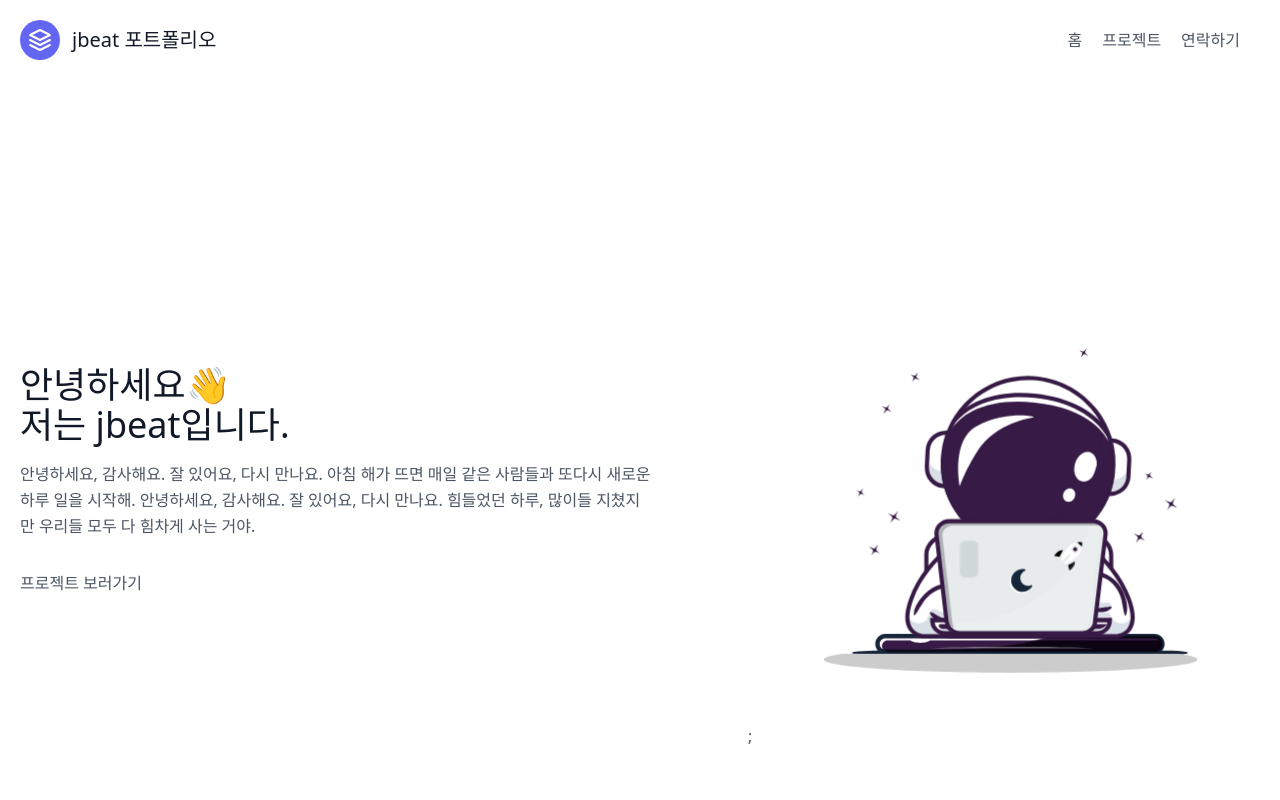
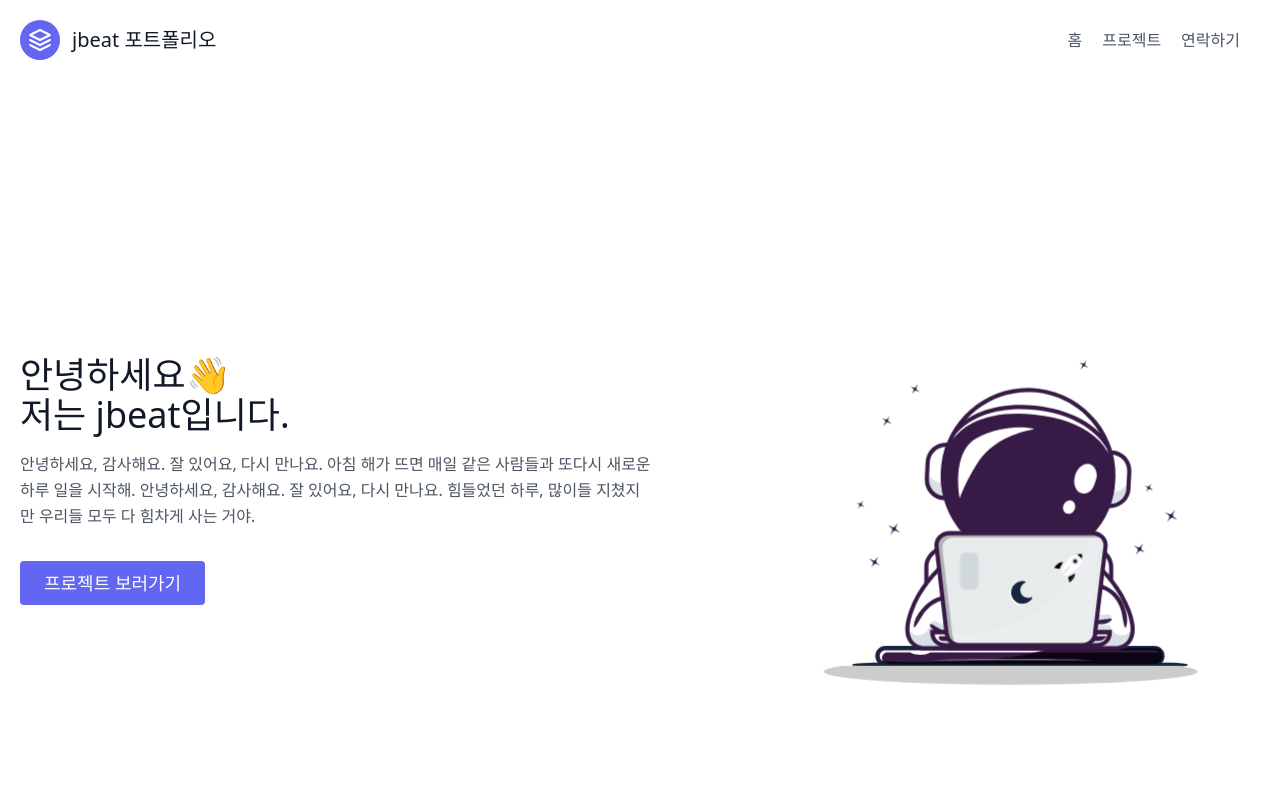
Before and after one commit to jbeat30/my-portfolio-next, a Next.js app: page / in a window 1280 px wide. Shown: the top 800 px of the page. Built offline with nearby package versions, Linux system fonts and the light colour scheme.

Commit message:
feat: 메인페이지를 Hero와 MainLottie 컴포넌트로 분리한뒤 사용

```diff
--- a/app/(home)/page.tsx
+++ b/app/(home)/page.tsx
@@ -1,38 +1,6 @@
-'use client'
-import Link from 'next/link'
-import Lottie from 'lottie-react'
-import animationMain from '@/public/animation-main.json'
+import Hero from '@/components/Hero'
+import MainLottie from "@/components/MainLottie";
 
 export default function Home() {
-  return (
-    <div className="flex min-h-screen flex-col items-center justify-center text-gray-600 body-font">
-      <div className="container mx-auto flex px-5 py-24 md:flex-row flex-col items-center">
-        <div className="lg:flex-grow md:w-1/2 lg:pr-24 md:pr-16 flex flex-col md:items-start md:text-left mb-16 md:mb-0 items-center text-center">
-          <h1 className="title-font sm:text-4xl text-3xl mb-4 font-medium text-gray-900">
-            안녕하세요👋
-            <br className="hidden lg:inline-block" />
-            저는 jbeat입니다.
-          </h1>
-          <p className="mb-8 leading-relaxed">
-            안녕하세요, 감사해요.
-            잘 있어요, 다시 만나요.
-            아침 해가 뜨면
-            매일 같은 사람들과 또다시 새로운 하루 일을 시작해.
-            안녕하세요, 감사해요.
-            잘 있어요, 다시 만나요.
-            힘들었던 하루, 많이들 지쳤지만
-            우리들 모두 다 힘차게 사는 거야.
-          </p>
-          <div className="flex justify-center">
-            <Link href="/projects" className="btn-project">
-              프로젝트 보러가기
-            </Link>
-          </div>
-        </div>
-        <div className="lg:max-w-lg lg:w-full md:w-1/2 w-5/6">
-          <Lottie animationData={animationMain} />;
-        </div>
-      </div>
-    </div>
-  )
+  return (<Hero imgSection={<MainLottie />} />)
 }
--- /dev/null
+++ b/components/Hero.tsx
@@ -0,0 +1,40 @@
+'use client'
+
+import Link from "next/link";
+import {ReactElement} from "react";
+
+export default function Hero({ imgSection }: { imgSection: ReactElement }) {
+  return (
+      <div className="flex min-h-screen flex-col items-center justify-center text-gray-600 body-font">
+        <div className="container mx-auto flex px-5 py-24 md:flex-row flex-col items-center">
+          <div
+              className="lg:flex-grow md:w-1/2 lg:pr-24 md:pr-16 flex flex-col md:items-start md:text-left mb-16 md:mb-0 items-center text-center">
+            <h1 className="title-font sm:text-4xl text-3xl mb-4 font-medium text-gray-900">
+              안녕하세요👋
+              <br className="hidden lg:inline-block"/>
+              저는 jbeat입니다.
+            </h1>
+            <p className="mb-8 leading-relaxed">
+              안녕하세요, 감사해요.
+              잘 있어요, 다시 만나요.
+              아침 해가 뜨면
+              매일 같은 사람들과 또다시 새로운 하루 일을 시작해.
+              안녕하세요, 감사해요.
+              잘 있어요, 다시 만나요.
+              힘들었던 하루, 많이들 지쳤지만
+              우리들 모두 다 힘차게 사는 거야.
+            </p>
+            <div className="flex justify-center">
+              <Link href="/projects"
+                    className="inline-flex text-white bg-indigo-500 border-0 py-2 px-6 focus:outline-none hover:bg-indigo-600 rounded text-lg">
+                프로젝트 보러가기
+              </Link>
+            </div>
+          </div>
+          <div className="lg:max-w-lg lg:w-full md:w-1/2 w-5/6">
+            {imgSection}
+          </div>
+        </div>
+      </div>
+  )
+}
--- /dev/null
+++ b/components/MainLottie.tsx
@@ -0,0 +1,8 @@
+'use client'
+
+import animationMain from '@/public/animationMain.json'
+import Lottie from 'lottie-react'
+
+export default function MainLottie() {
+  return <Lottie animationData={animationMain} />
+}
```
Also changed, not shown: public/animationMain.json (renamed from public/animation-main.json).
